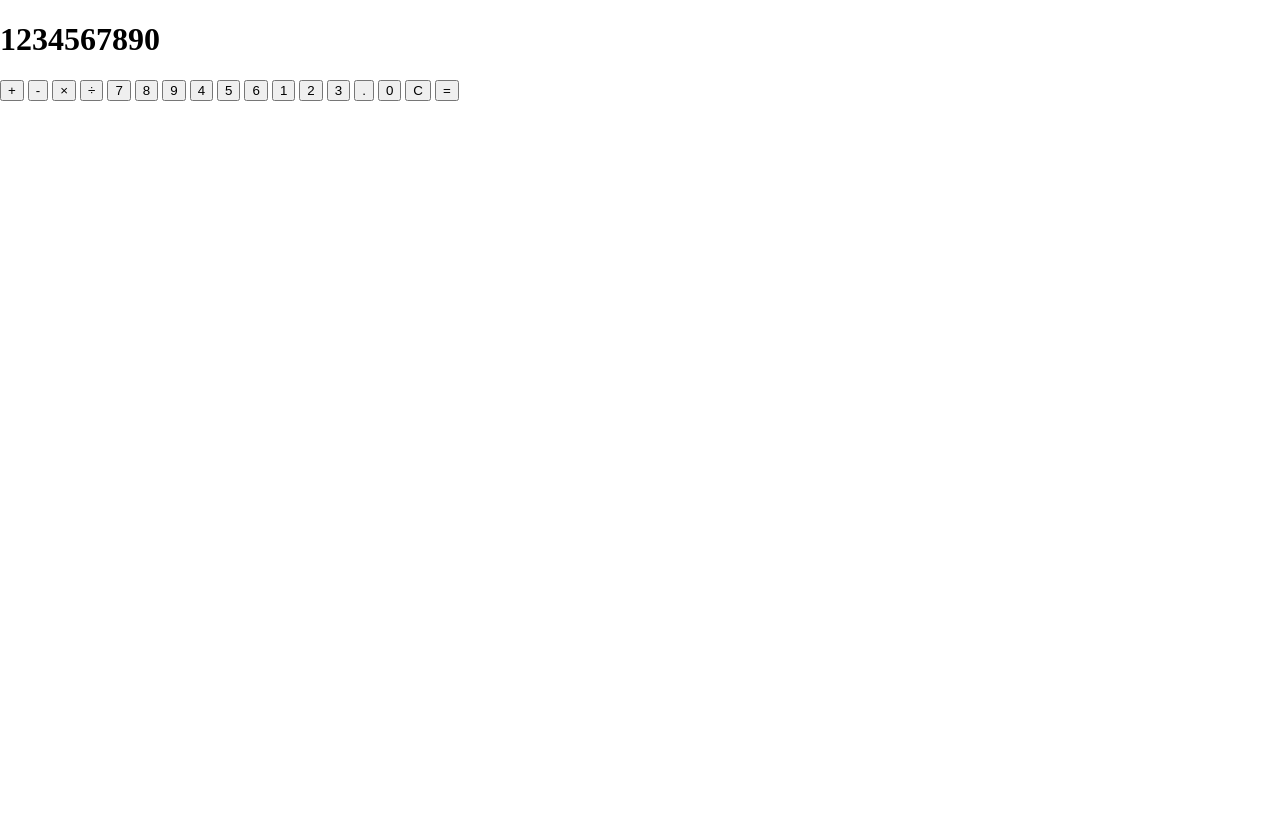
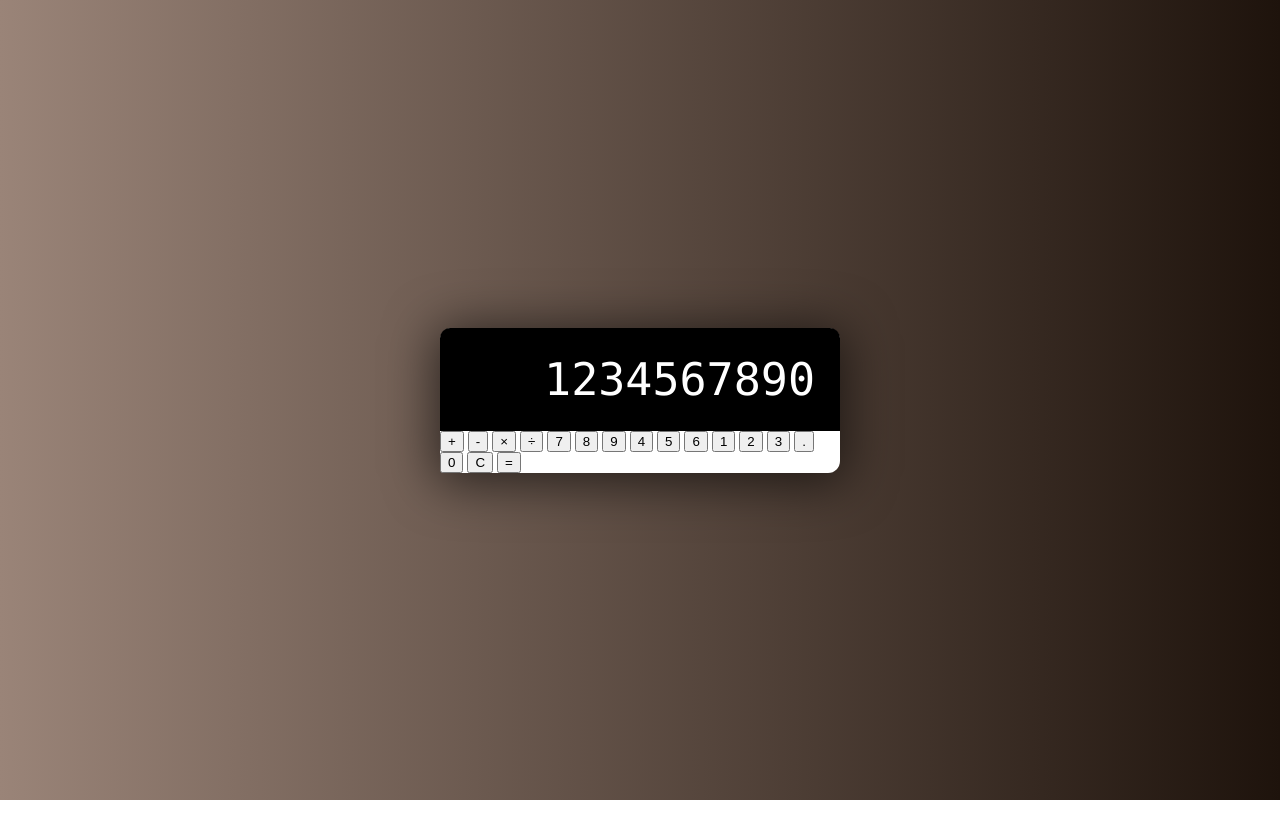
Before and after one commit to VladOneBls/Calculator, a plain HTML site: page index.html in a window 1280 px wide. After the commit the page ends 800 px from the top, so only its background shows below. Drawn offline with Linux system fonts and the light colour scheme.

Commit message:
Build UI - Display CSS

```diff
--- a/style.css
+++ b/style.css
@@ -6,4 +6,52 @@ html {
 body {
   margin: 0;
   min-height: 100vh;
+  display: flex;
+  justify-content: center;
+  align-items: center;
+  background: linear-gradient(to right, #9a8478, #1e130c);
 }
+
+.calculator {
+  background: white;
+  width: 400px;
+  border-radius: 12px;
+  box-shadow: 0 5px 50px 5px rgba(0, 0, 0, 0.6);
+}
+
+/* Display */
+.calculator-display {
+  background: black;
+  color: white;
+  margin: 0;
+  display: flex;
+  align-items: center;
+  justify-content: flex-end;
+  border-radius: 10px 10px 0 0;
+}
+
+.calculator-display h1 {
+  margin: 0;
+  padding: 25px;
+  font-size: 45px;
+  font-family: 'Lucida Console', sans-serif;
+  font-weight: 100;
+  overflow-x: auto; /* It gives a horizontal scrollbar if necessary */
+}
+
+/* Custom Scrollbar */
+::-webkit-scrollbar {
+  width: 10px;
+}
+
+::-webkit-scrollbar-track {
+  background: #f1f1f1;
+}
+
+::-webkit-scrollbar-thumb {
+  background: #888;
+}
+
+::-webkit-scrollbar-thumb:hover {
+  background: #555;
+}
```
